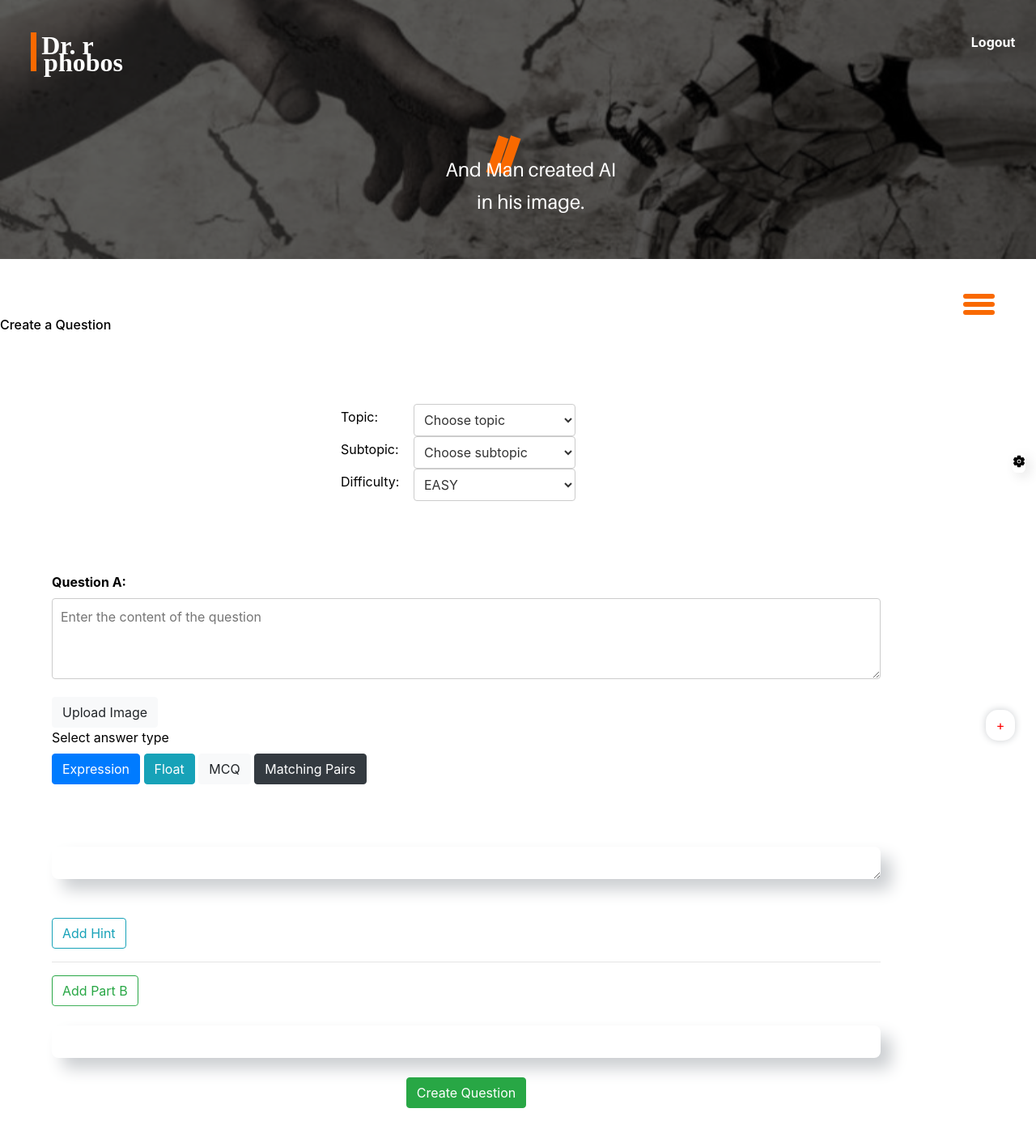
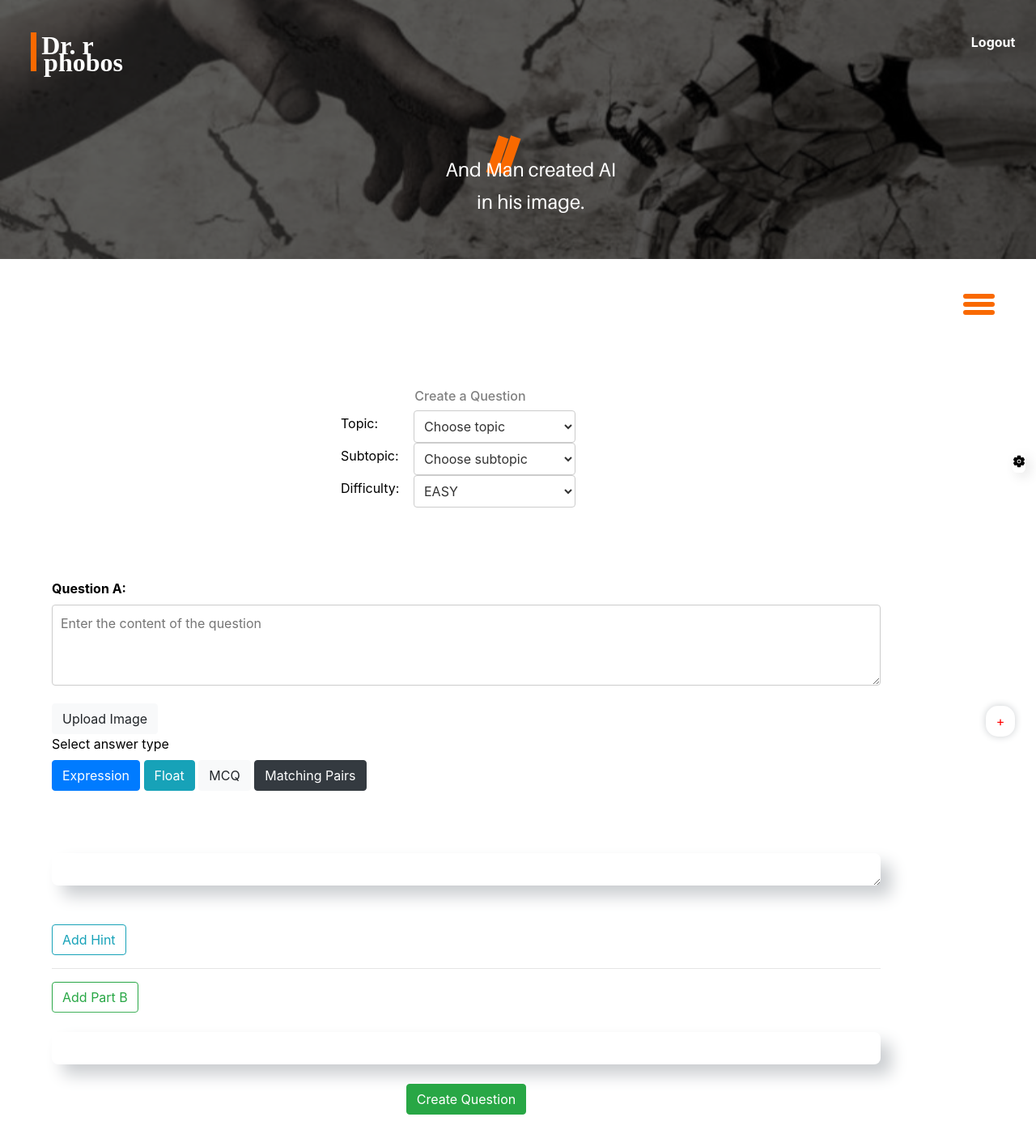
Before and after one commit to arielfayol37/Dr_R, a Django app: page /phobos/create_question/1 in a window 1280 px wide. Shown: the whole page at 81% size. Before the commit the page ends 1369 px from the top, so only its background shows below. Run offline with Django 4.2, Linux system fonts and the light colour scheme; a user stored in the database is signed in; tables that the repository leaves empty hold one stand-in row (values such as "Sample post"); some libraries are stand-ins or nearby versions.

Commit message:
minor fix

```diff
--- a/phobos/static/phobos/js/create_question.js
+++ b/phobos/static/phobos/js/create_question.js
@@ -1,5 +1,6 @@
 
 document.addEventListener('DOMContentLoaded', () => {
+    const preloader = document.querySelector('#preloader');
     const form = document.querySelector('#question-form');
     const allQuestionBlocks = form.querySelector("#all-question-blocks");
     let currentAction = form.getAttribute('action');
@@ -92,6 +93,7 @@
                 return;  // Exit the loop
             }
         }
+        preloader.classList.remove('hide');
 
         var newAction = '';
         // After all the tests have passed.
--- a/phobos/templates/phobos/create_question.html
+++ b/phobos/templates/phobos/create_question.html
@@ -18,7 +18,7 @@
   <ion-icon name="settings"></ion-icon>
 </div>
     <!-- TODO: Include buttons and invent listeners to create subquestions.-->
-    <h3 class="original-size">Create a Question</h3>
+
     <div class="page-container" id="create-question">
 
       <div class="add-var-section" title="variables">
@@ -48,6 +48,7 @@
 
       <div class="question">
         <div id="topics-subtopics">
+          <h3 class="original-size suggestion">Create a Question</h3>
             <div class="topics_dropdown option-section">
               <label for="topic" class="option-label">Topic: </label>
 
```
Also changed, not shown: media/phobos/images/question_images/window.PNG (added).
